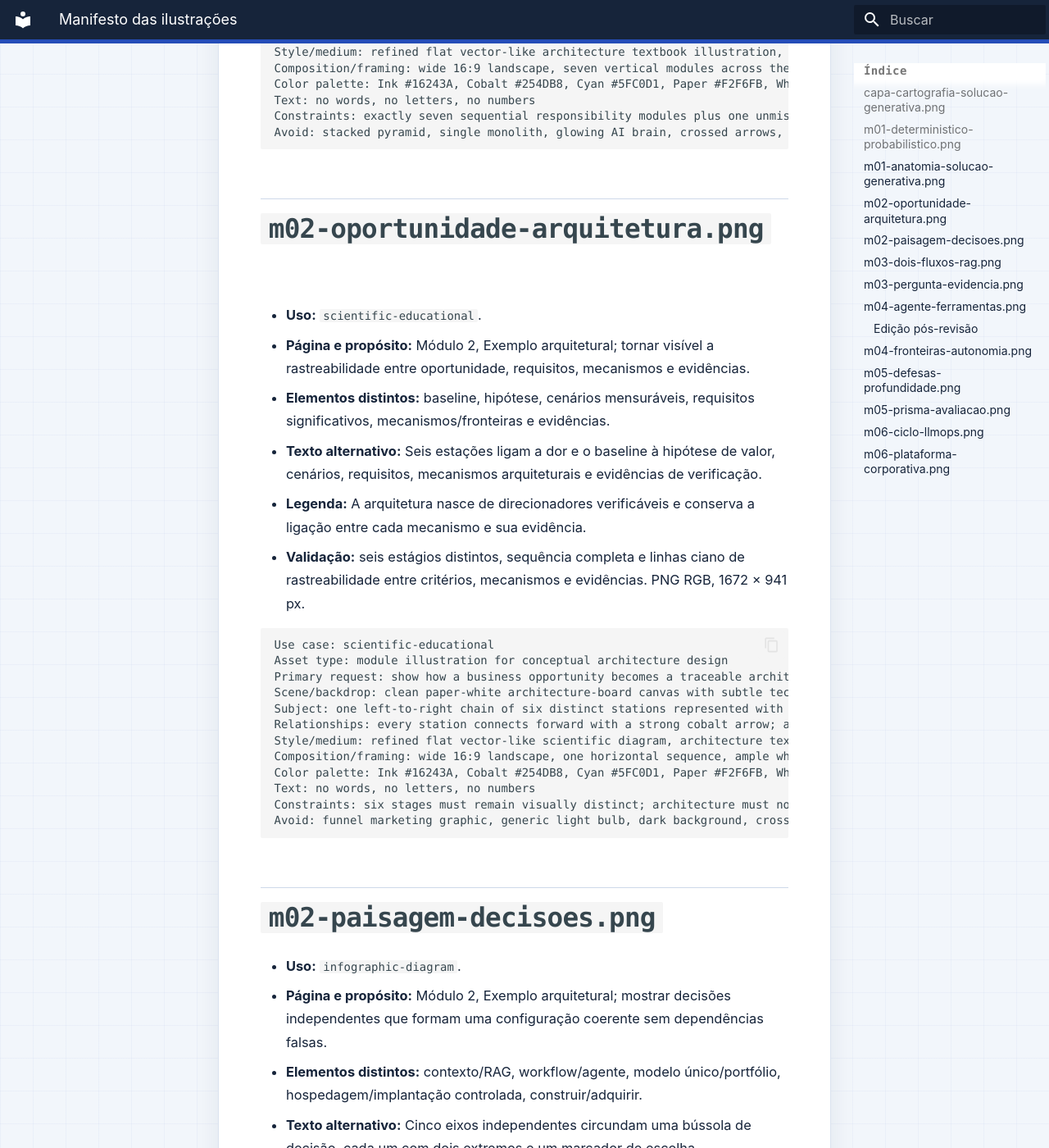
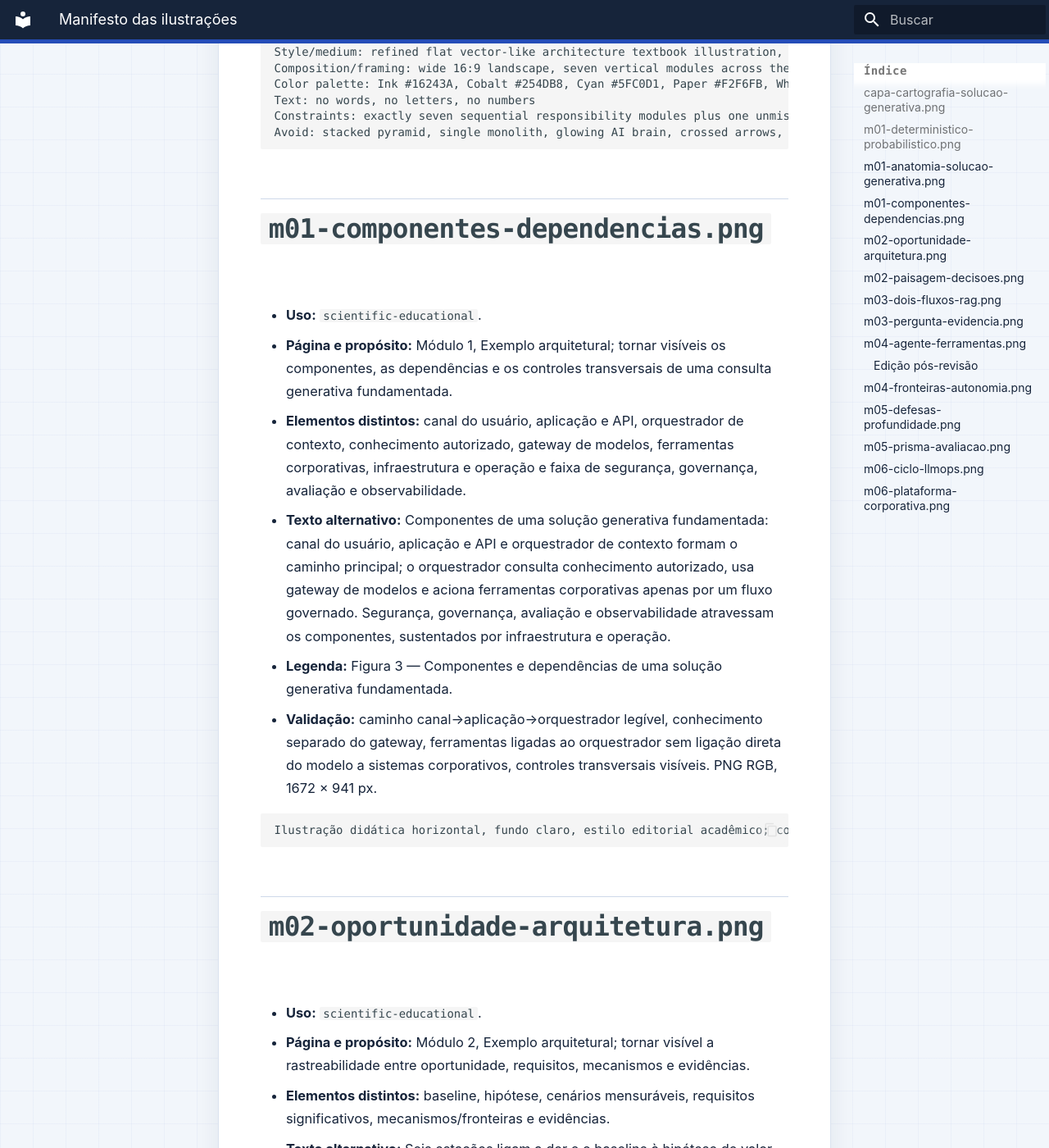
Before and after one commit to aulas-marco/arquitetura-solucoes-ia-generativa, an MkDocs documentation site: the page built from docs/assets/images/prompts.md, in a window 1280 px wide and 1400 px high, scrolled down 2990 px. Shown: the whole window at 82% size. Built offline with MkDocs 1.6.1 and Material for MkDocs 9.7.7, drawn with Linux system fonts in a browser that asks for light colours.

````diff
--- a/docs/assets/images/prompts.md
+++ b/docs/assets/images/prompts.md
@@ -72,6 +72,19 @@ Color palette: Ink #16243A, Cobalt #254DB8, Cyan #5FC0D1, Paper #F2F6FB, White #
 Text: no words, no letters, no numbers
 Constraints: exactly seven sequential responsibility modules plus one unmistakably cross-cutting band; knowledge, tools and infrastructure remain separate; no vendor logos; no trademarks; no watermark
 Avoid: stacked pyramid, single monolith, glowing AI brain, crossed arrows, dark cyberpunk, tiny labels
+```
+
+## `m01-componentes-dependencias.png`
+
+- **Uso:** `scientific-educational`.
+- **Página e propósito:** Módulo 1, Exemplo arquitetural; tornar visíveis os componentes, as dependências e os controles transversais de uma consulta generativa fundamentada.
+- **Elementos distintos:** canal do usuário, aplicação e API, orquestrador de contexto, conhecimento autorizado, gateway de modelos, ferramentas corporativas, infraestrutura e operação e faixa de segurança, governança, avaliação e observabilidade.
+- **Texto alternativo:** Componentes de uma solução generativa fundamentada: canal do usuário, aplicação e API e orquestrador de contexto formam o caminho principal; o orquestrador consulta conhecimento autorizado, usa gateway de modelos e aciona ferramentas corporativas apenas por um fluxo governado. Segurança, governança, avaliação e observabilidade atravessam os componentes, sustentados por infraestrutura e operação.
+- **Legenda:** Figura 3 — Componentes e dependências de uma solução generativa fundamentada.
+- **Validação:** caminho canal→aplicação→orquestrador legível, conhecimento separado do gateway, ferramentas ligadas ao orquestrador sem ligação direta do modelo a sistemas corporativos, controles transversais visíveis. PNG RGB, 1672 × 941 px.
+
+```text
+Ilustração didática horizontal, fundo claro, estilo editorial acadêmico; componentes rotulados em português: Canal do usuário, Aplicação e API, Orquestrador de contexto, Conhecimento autorizado, Gateway de modelos, Ferramentas corporativas, Infraestrutura e operação; uma faixa inferior transversal Segurança · Governança · Avaliação · Observabilidade; setas sólidas entre canal→aplicação→orquestrador, orquestrador↔conhecimento, orquestrador→gateway, orquestrador↔ferramentas; nenhum logotipo, marca ou texto em inglês; tipografia legível e contraste alto.
 ```
 
 ## `m02-oportunidade-arquitetura.png`
````
Also changed, not shown: docs/modulo-1-fundamentos/exemplo-arquitetural.md (+31 -20 lines), docs/assets/images/m01-componentes-dependencias.png (added).
